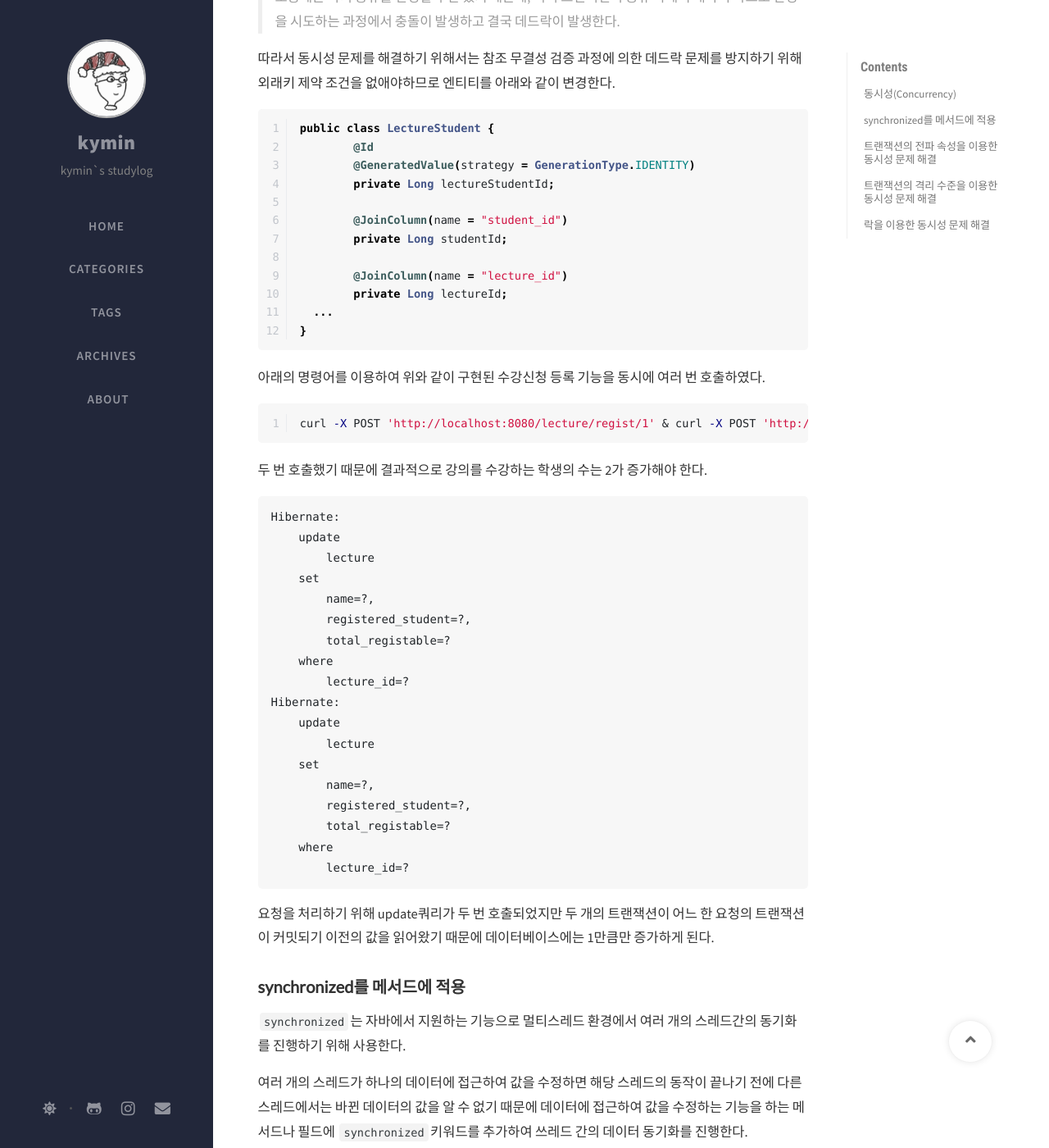
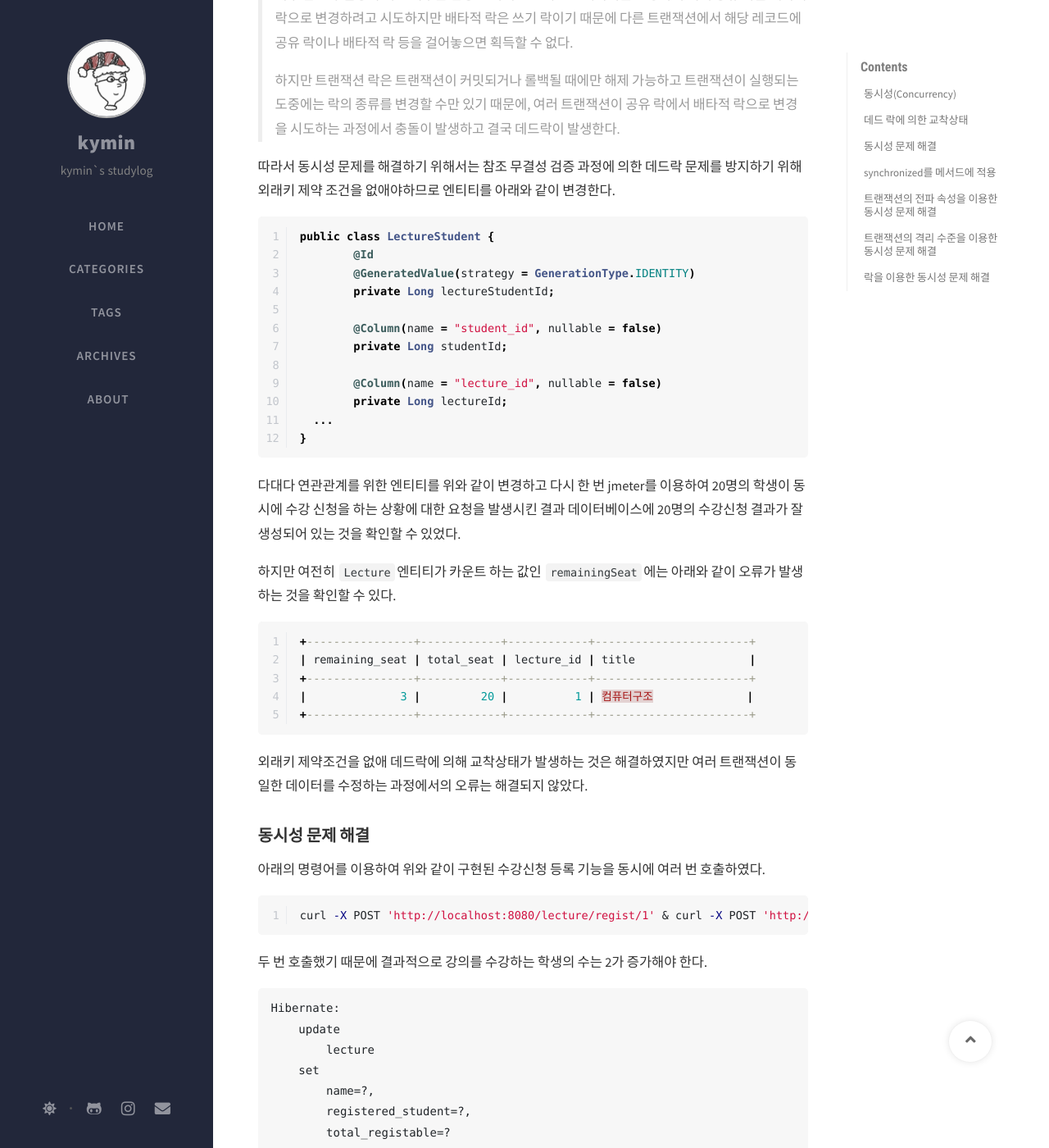
Before and after one commit to Kyoung-M1N/kyoung-M1N.github.io, a Jekyll site: the page built from _posts/spring/2025-02-09-[Spring]concurrency.md, in a window 1280 px wide and 1400 px high, scrolled down 3308 px. Shown: the whole window at 82% size. Built offline with Jekyll 4.4.1, drawn with Linux system fonts in a browser that asks for light colours; nearby versions of some CDN libraries; comment, search, counter and statistics services are not loaded; some of the changed text lies outside the part shown.

Commit message:
docs: 포스트 수정

````diff
--- a/_posts/spring/2025-02-09-[Spring]concurrency.md
+++ b/_posts/spring/2025-02-09-[Spring]concurrency.md
@@ -25,6 +25,8 @@ tags: [spring, web, java]
 동시성 문제는 예상한 결과와 실제 결과가 다르게 나오지만 오류가 발생하지 않기 때문에 알아내기 어렵다.
 
 또한 실제 로컬에서 POSTMAN과 같은 도구를 이용하여 테스트 할 때에는 여러 명의 사용자가 동시에 요청을 보내는 경우를 만들어내기 힘들기 때문에 알아차리기 어렵다.
+
+### **데드 락에 의한 교착상태**
 
 예를 들어 아래와 같이 구현된 수강신청 서비스가 있다고 가정하고 동시성 문제가 발생하는 지 알아보기 위해 여러 개의 수강신청 등록 요청을 동시에 보내보았다.
 
@@ -88,6 +90,8 @@ public class Lecture {
 
 수강인원이 20명인 강의에 20명의 학생이 수강 신청 요청을 보냈지만 3개의 요청이 누락된 것을 확인할 수 있다.
 
+엔티티에서 기록하는 값이 아닌 실제 데이터베이스의 데이터를 확인해보아도 데이터가 누락되어있는 것을 확인할 수 있었다.
+
 위와 같이 요청이 누락된 원인은 아래와 같다.
 
 ```
@@ -134,16 +138,30 @@ public class LectureStudent {
 	@GeneratedValue(strategy = GenerationType.IDENTITY)
 	private Long lectureStudentId;
 
-	@JoinColumn(name = "student_id")
+	@Column(name = "student_id", nullable = false)
 	private Long studentId;
 
-	@JoinColumn(name = "lecture_id")
+	@Column(name = "lecture_id", nullable = false)
 	private Long lectureId;
   ...
 }
 ```
 
+다대다 연관관계를 위한 엔티티를 위와 같이 변경하고 다시 한 번 jmeter를 이용하여 20명의 학생이 동시에 수강 신청을 하는 상황에 대한 요청을 발생시킨 결과 데이터베이스에 20명의 수강신청 결과가 잘 생성되어 있는 것을 확인할 수 있었다.
 
+하지만 여전히 `Lecture`엔티티가 카운트 하는 값인 `remainingSeat`에는 아래와 같이 오류가 발생하는 것을 확인할 수 있다.
+
+```sql
++----------------+------------+------------+-----------------------+
+| remaining_seat | total_seat | lecture_id | title                 |
++----------------+------------+------------+-----------------------+
+|              3 |         20 |          1 | 컴퓨터구조              |
++----------------+------------+------------+-----------------------+
+```
+
+외래키 제약조건을 없애 데드락에 의해 교착상태가 발생하는 것은 해결하였지만 여러 트랜잭션이 동일한 데이터를 수정하는 과정에서의 오류는 해결되지 않았다.
+
+### **동시성 문제 해결**
 
 
 
````
